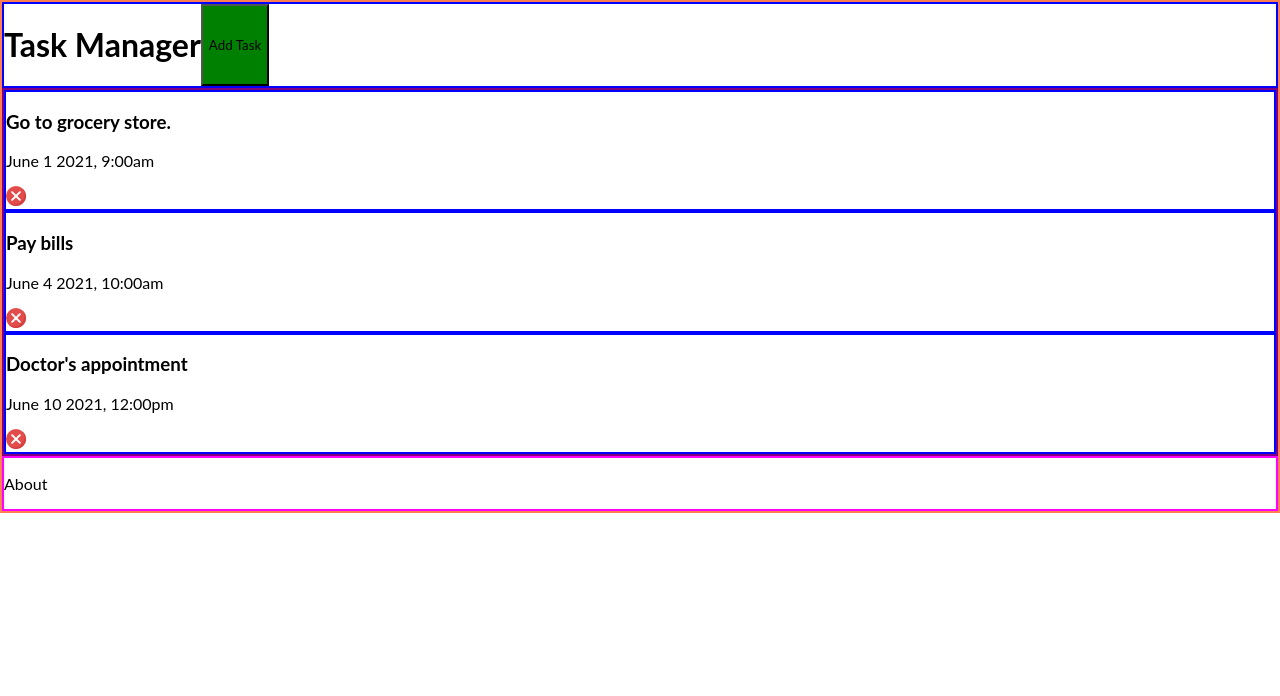
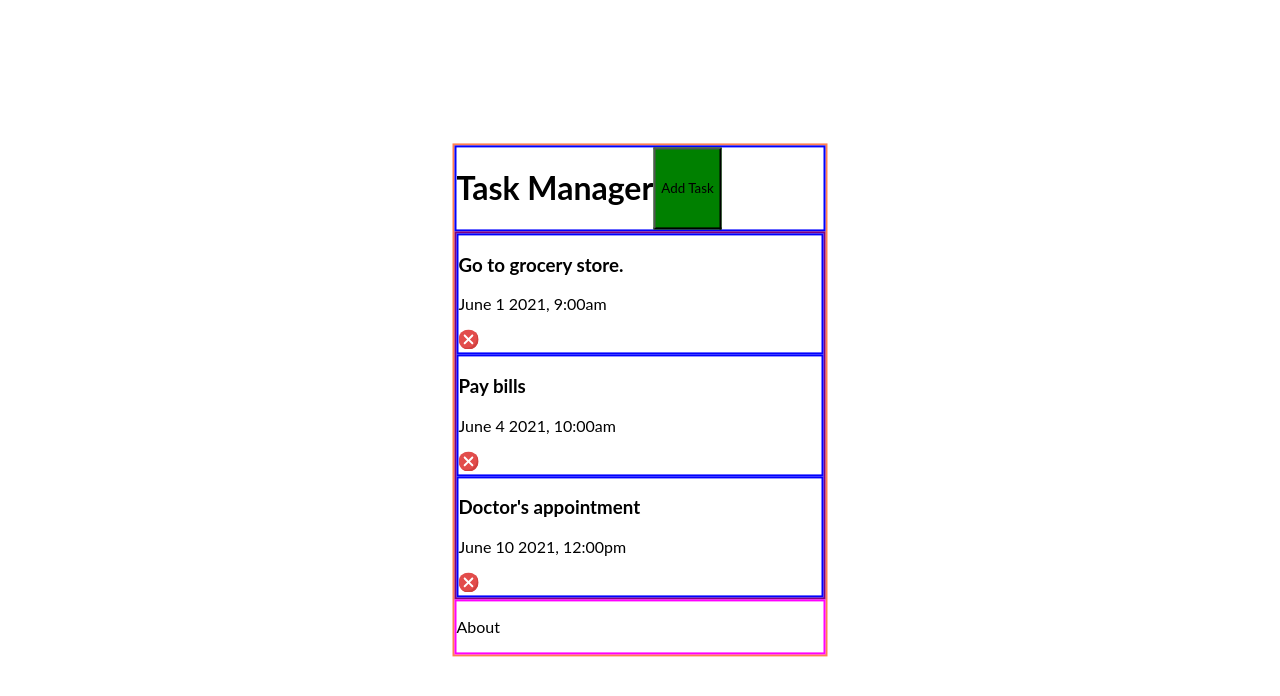
Before and after one commit to H-Bo214/task-manager, a React (Create React App) app: page / in a window 1280 px wide. Shown: the top 696 px of the page. Built offline with nearby package versions, Linux system fonts and the light colour scheme.

Commit message:
Add general min/max width to app body, general overall app positoning

```diff
--- a/src/components/App/App.css
+++ b/src/components/App/App.css
@@ -7,5 +7,12 @@
 
 .app-container {
   border: 2px solid coral;
-
+  display: flex;
+  flex-direction: column;
+  max-width: 500px;
+  min-width: 375px;
+  position: absolute;
+  left: 50%;
+  top: 50%;
+  transform: translate(-50%, -50%);
 }
```
